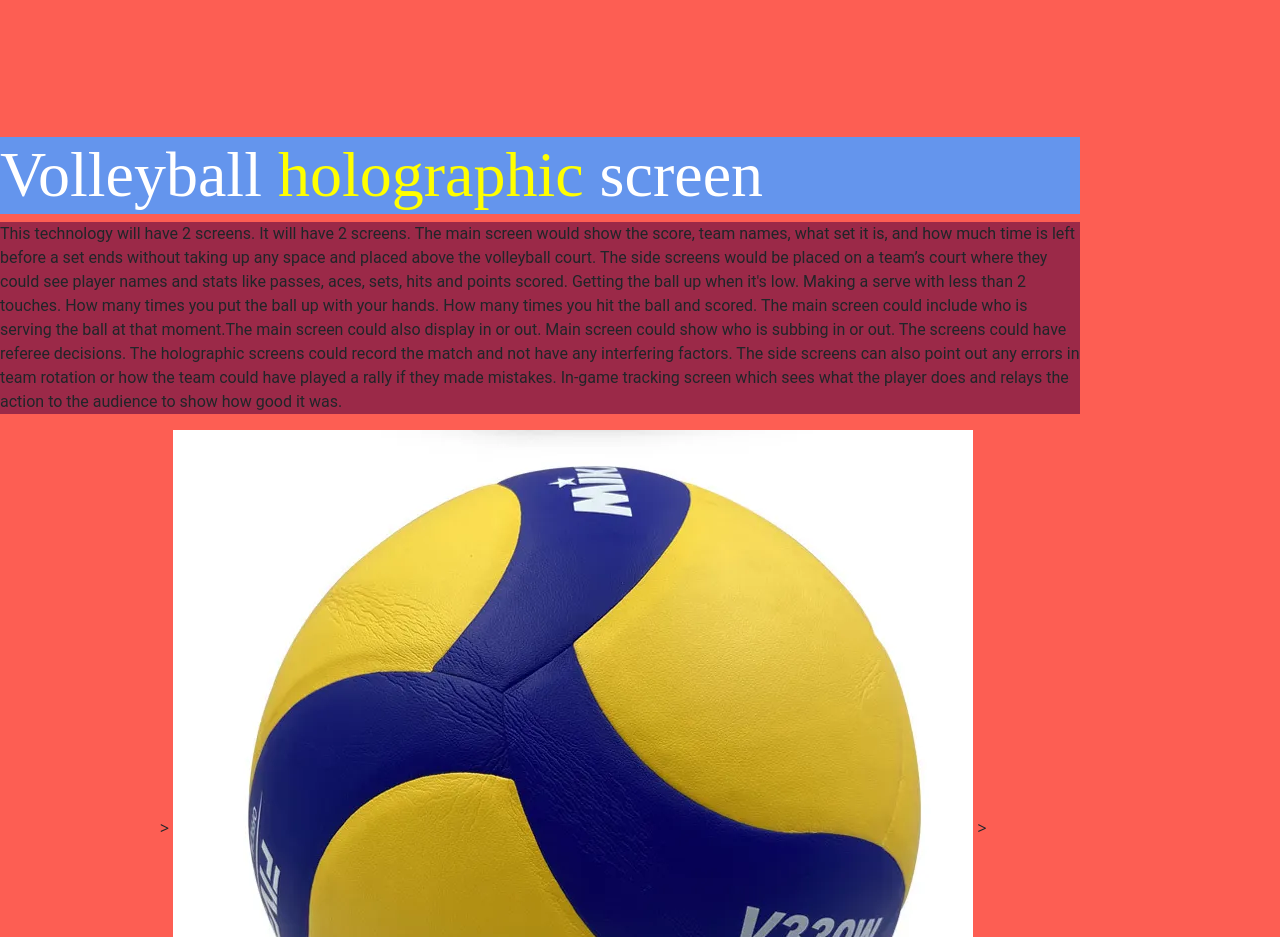
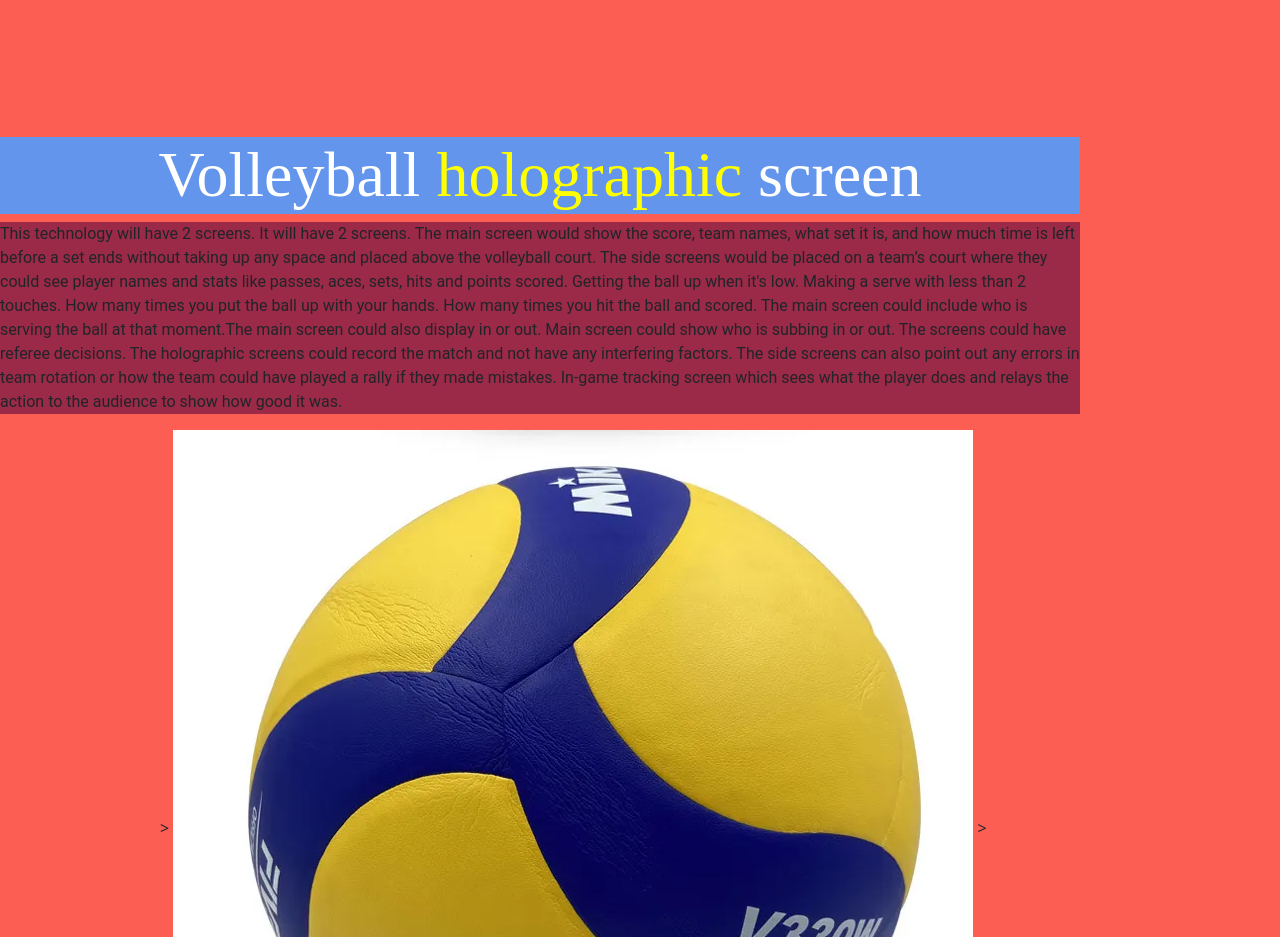
Before and after one commit to crystopherm1687/sep10-freedom-project, a plain HTML site: page index.html in a window 1280 px wide. Shown: the part 2460-3397 px from the top of the page. Drawn offline with nearby package versions, Linux system fonts and the light colour scheme.

Commit message:
Update style.css

```diff
--- a/style.css
+++ b/style.css
@@ -8,6 +8,9 @@ h1 {
 }
 .see {
     color:white;
+}
+.wow {
+    text-align:center;
 }
 .imgform {
     margin-left:20em;
```
